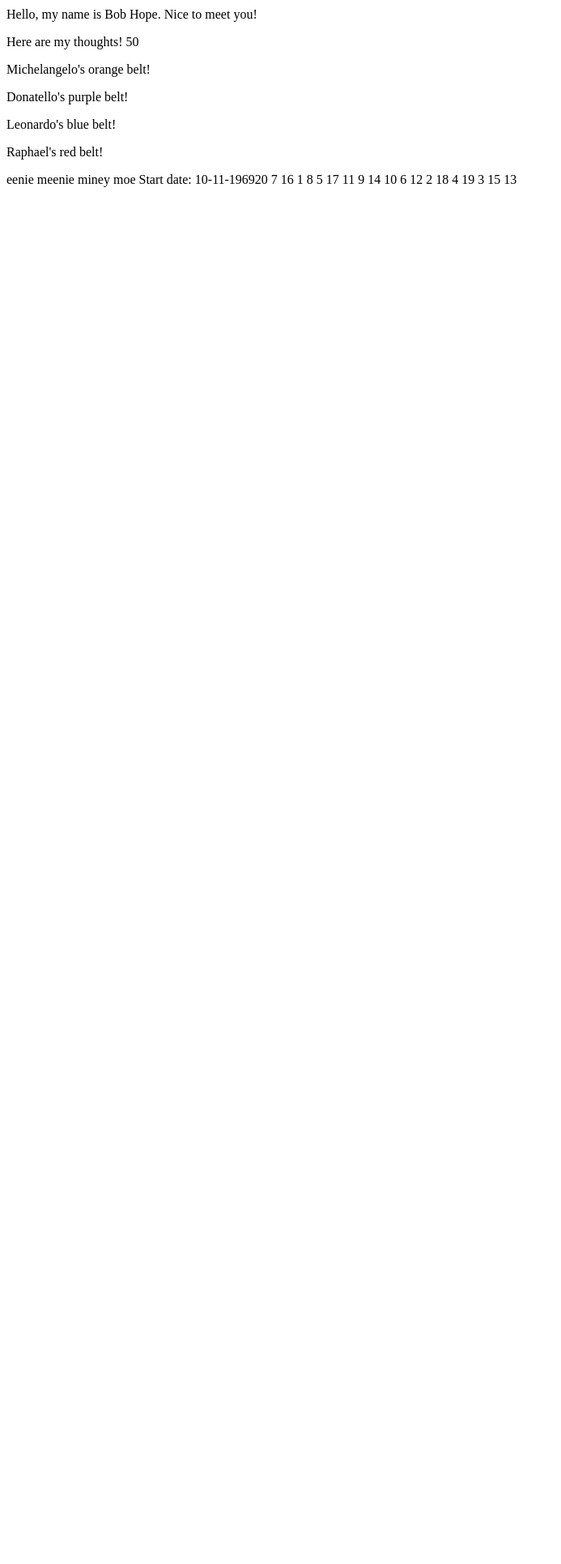
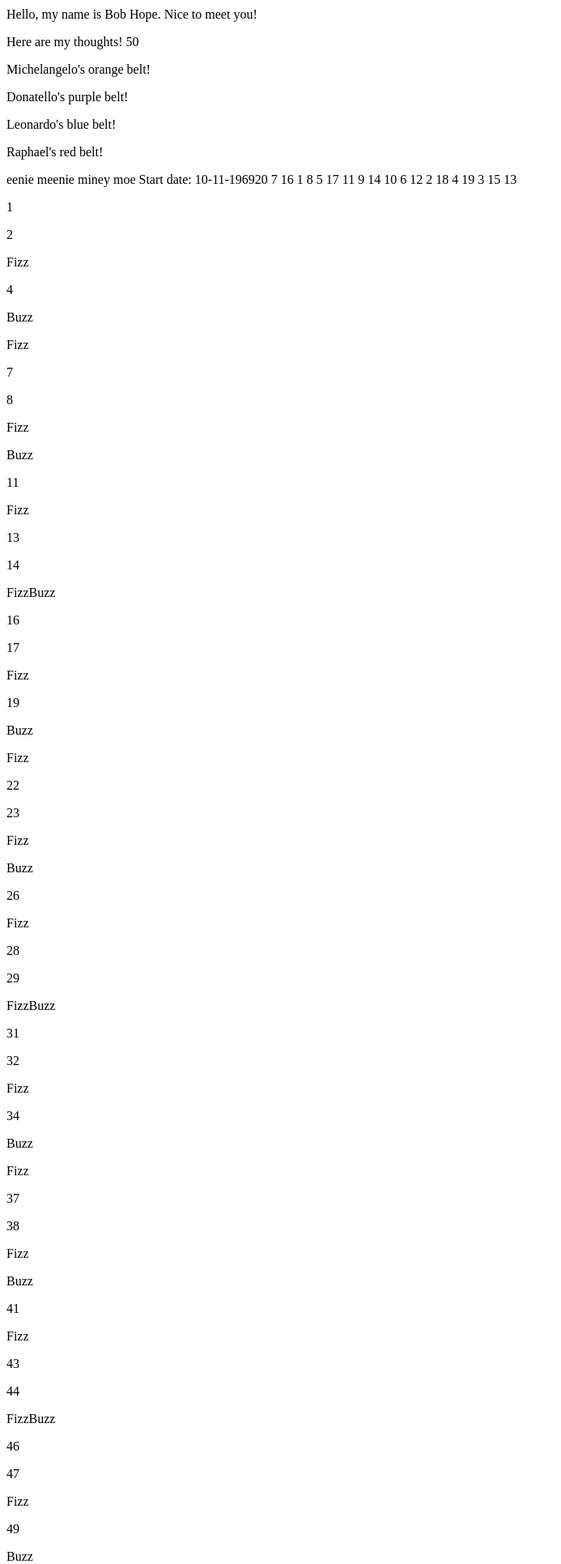
Before and after one commit to algho5/challenge2, a PHP site: page / in a window 1280 px wide. Shown: the part 1275-3206 px from the top of the page at 81% size, without its empty margins (0-693 px from the left). Before the commit the page ends 1506 px from the top, so only its background shows below. Run offline with PHP 8.4, Linux system fonts and the light colour scheme.

Commit message:
add fizzbuzz challenge in php

```diff
--- a/index.php
+++ b/index.php
@@ -220,5 +220,22 @@
       ?>
 
     </p>
+    <!-- // fizzbuzz challenge -->
+    <section id="fizzbuzz">
+      <?php
+      for($number = 1; $number <= 100; $number++) {
+        if($number % 3 == 0 && $number % 5 == 0) {
+        echo "<p>FizzBuzz</p>";
+        } elseif($number % 3 == 0) {
+          echo "<p>Fizz</p>";
+        } elseif($number % 5 == 0) {
+          echo "<p>Buzz</p>";
+        } else {
+          echo "<p>$number</p>";
+        }
+      }
+       ?>
+    </section>
+    <!-- end of fizzbuzz challenge -->
   </body>
 </html>
```
